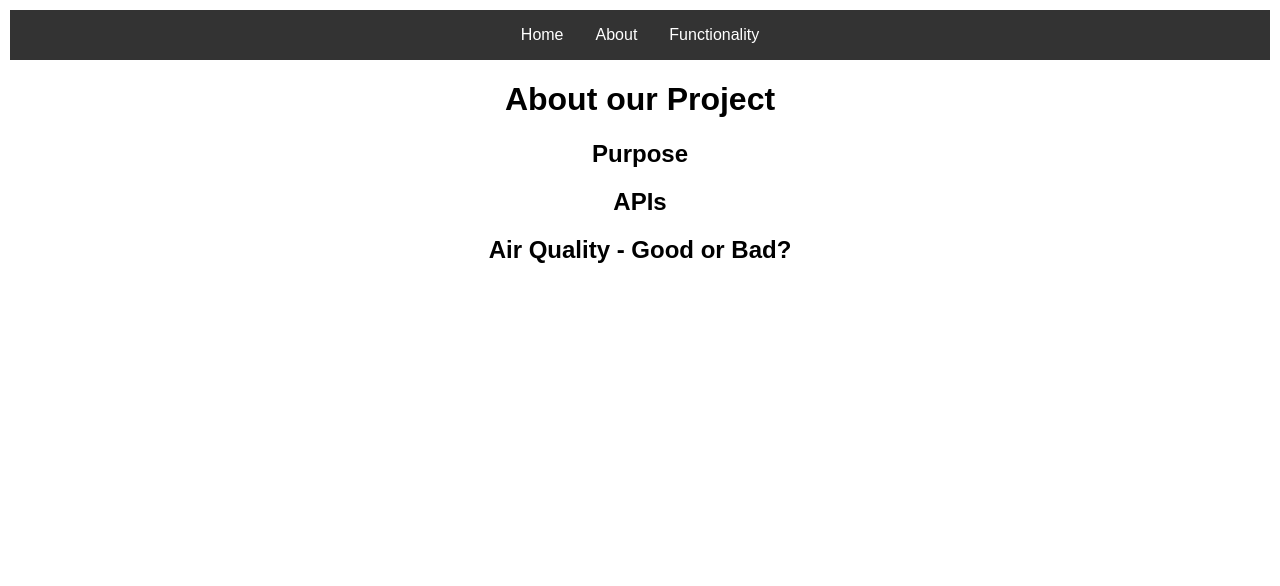
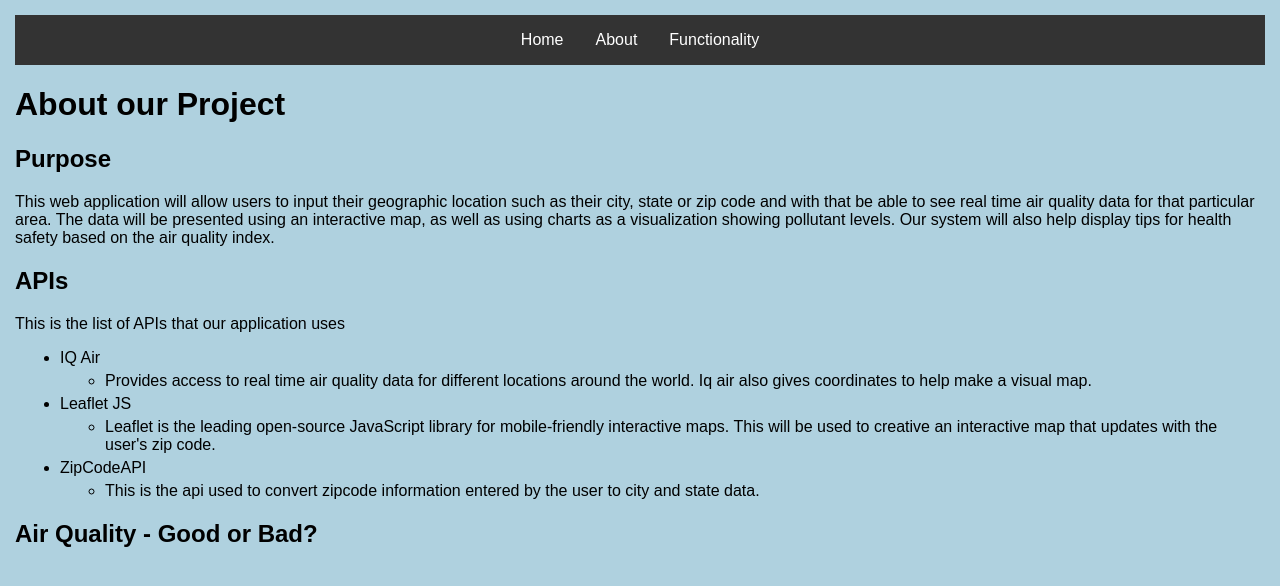
Before and after one commit to Olaronkea/377-group-final-, a plain HTML site: page about.html in a window 1280 px wide. Drawn offline with Linux system fonts and the light colour scheme.

Commit message:
changes to about and css

```diff
--- a/about.html
+++ b/about.html
@@ -17,10 +17,36 @@
     <h1>About our Project</h1>
 
     <h2>Purpose</h2>
+    <p>This web application will allow users to input their geographic location such as their city, state or zip code
+        and
+        with that be able to see real time air quality data for that particular area.
+        The data will be presented using an interactive map, as well as using charts as a visualization showing
+        pollutant levels. Our system will also help display tips for health safety based on the air quality index. </p>
     <p></p>
 
     <h2>APIs</h2>
-    <p></p>
+    <p>This is the list of APIs that our application uses</p>
+    <ul>
+        <li>IQ Air
+            <ul>
+                <li>Provides access to real time air quality data for different locations around the world. Iq air also
+                    gives coordinates to help make a visual map.</li>
+            </ul>
+        </li>
+        <li>Leaflet JS
+            <ul>
+                <li>Leaflet is the leading open-source JavaScript library for mobile-friendly interactive maps. This
+                    will be used to creative an interactive map that updates with the user's zip code.</li>
+            </ul>
+        </li>
+        <li>ZipCodeAPI
+            <ul>
+                <li>This is the api used to convert zipcode information entered by the user to city and state
+                    data.</li>
+            </ul>
+        </li>
+    </ul>
+
 
     <h2>Air Quality - Good or Bad?</h2>
     <p></p>
--- a/final.css
+++ b/final.css
@@ -1,8 +1,12 @@
 body {
     font-family: Arial, sans-serif;
     margin: 10px;
-    padding: 0;
-    text-align: center;
+    padding: 5px;
+    background-color: rgb(175, 209, 223);
+}
+
+ul {
+    margin: 5px;
 }
 
 nav ul {
```
